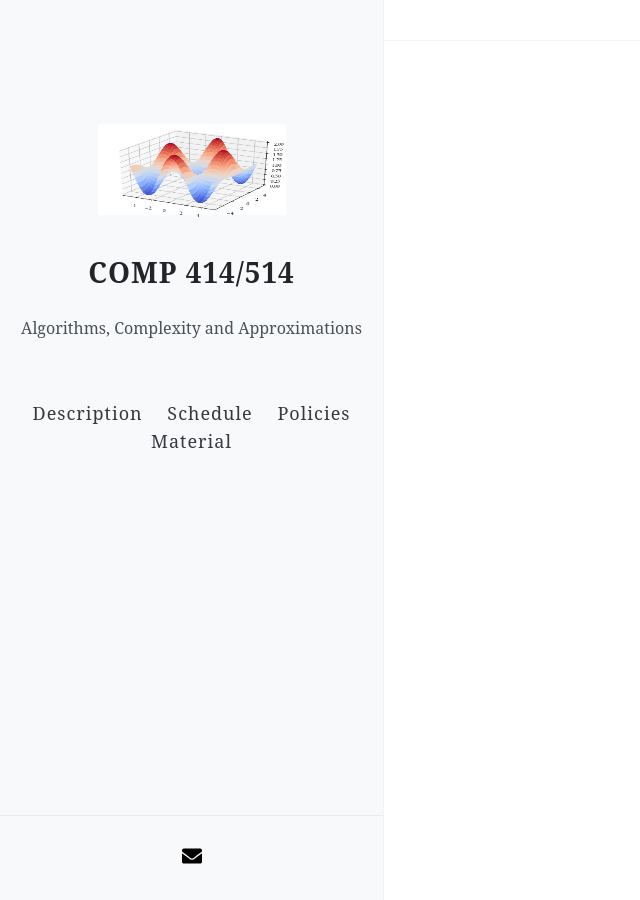
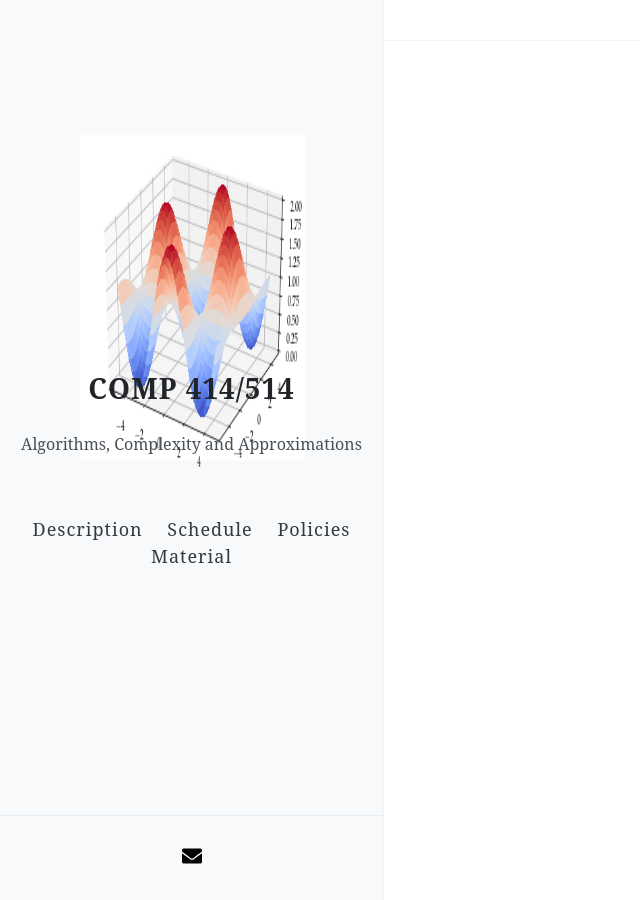
Before and after one commit to akyrillidis/comp414-514, a Jekyll site: the page built from index.md, in a window 1280 px wide. Shown: the whole page, without its empty margins (0-640 px from the left). Built offline with Jekyll 4.4.1, drawn with Linux system fonts in a browser that asks for light colours; nearby versions of some CDN libraries.

Commit message:
Update nav.html

```diff
--- a/_includes/nav.html
+++ b/_includes/nav.html
@@ -2,7 +2,7 @@
   <header class="sidebar clearfix">
     <div class="site-info">
       {% if site.avatar %}
-        <a href="{{ site.baseurl }}/" class="site-avatar"><img src="{{ site.avatar }}" width="200" height="100" /></a>
+        <a href="{{ site.baseurl }}/" class="site-avatar"><img src="{{ site.avatar }}" width="534" height="357" /></a>
       {% endif %}
       <h1 class="site-name"><a href="{{ site.baseurl }}/">{{ site.name }}</a></h1>
       <p class="site-description">{{ site.description }}</p>
```
